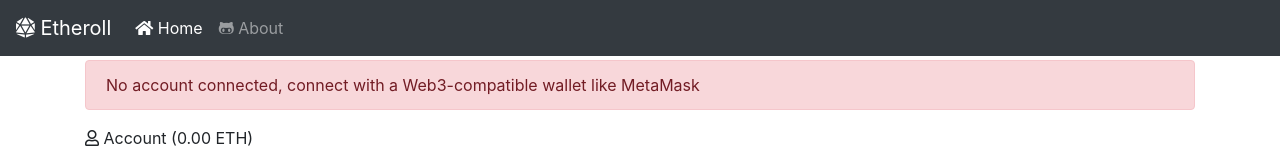
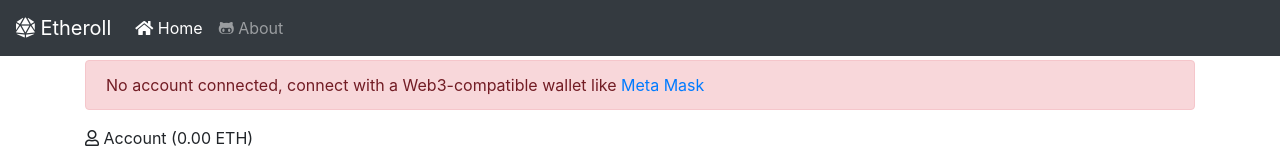
Before and after one commit to richpoteto/React_Dice_Ethereum, a React (Create React App) app: page / in a window 1280 px wide. Shown: the top 153 px of the page. Built offline with nearby package versions, Linux system fonts and the light colour scheme.

Commit message:
Add MetaMask link component
- Update alert banner with link to MetaMask website

```diff
--- a/src/components/Alert.jsx
+++ b/src/components/Alert.jsx
@@ -1,5 +1,5 @@
 import React from 'react';
-import PropTypes from 'prop-types';
+import { string, node, oneOfType } from 'prop-types';
 
 function Alert({ classType, message }) {
   if (!message) {
@@ -12,8 +12,8 @@ function Alert({ classType, message }) {
   );
 }
 Alert.propTypes = {
-  classType: PropTypes.string,
-  message: PropTypes.string,
+  classType: string,
+  message: oneOfType([string, node]),
 };
 Alert.defaultProps = {
   classType: 'primary',
--- /dev/null
+++ b/src/components/MetaMaskLink.jsx
@@ -0,0 +1,13 @@
+import React from 'react';
+
+const MetaMaskLink = () => (
+  <a
+    href="https://metamask.io/"
+    target="_blank"
+    rel="noopener noreferrer"
+  >
+    Meta Mask
+  </a>
+);
+
+export default MetaMaskLink;
--- a/src/components/PlaceBet.jsx
+++ b/src/components/PlaceBet.jsx
@@ -8,6 +8,7 @@ import ChanceOfWinning from './ChanceOfWinning';
 import RollUnder from './RollUnder';
 import RollButton from './RollButton';
 import Transactions from './Transactions';
+import MetaMaskLink from './MetaMaskLink';
 import {
   EtherollContract, Networks, contractAddresses,
 } from '../utils/etheroll-contract';
@@ -134,9 +135,11 @@ class PlaceBet extends React.Component {
       });
     }, () => {
       const classType = 'danger';
-      const message = 'No account connected, '
-        + 'connect with a Web3-compatible wallet like MetaMask';
-      const alertDict = { classType, message };
+      const noAccountConnected = () => (<>
+        {'No account connected, connect with a Web3-compatible wallet like '}
+        <MetaMaskLink />
+      </>);
+      const alertDict = { classType, message: noAccountConnected() };
       this.setState({ alertDict });
     });
   }
```
Also changed, not shown: 2 other files (tests, documents, lock files or other folders).
